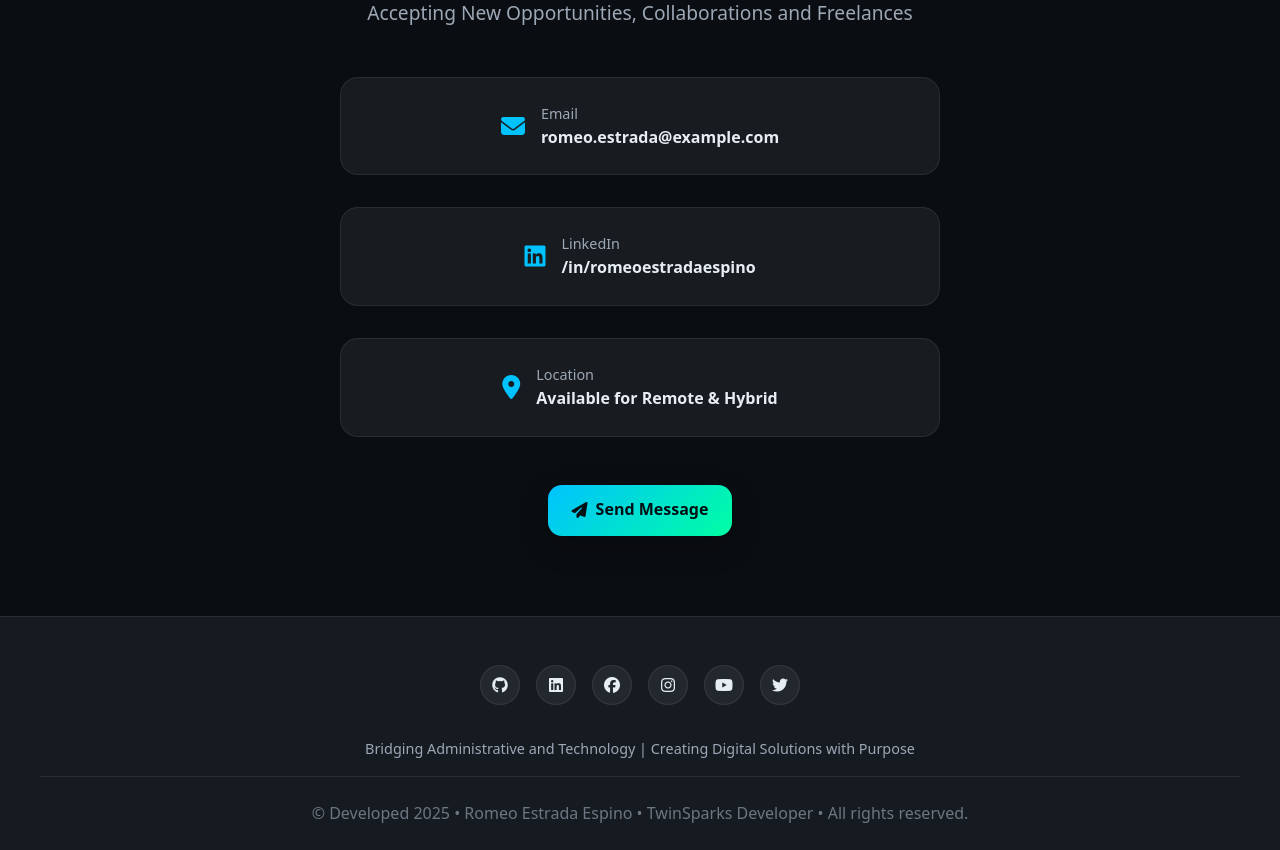
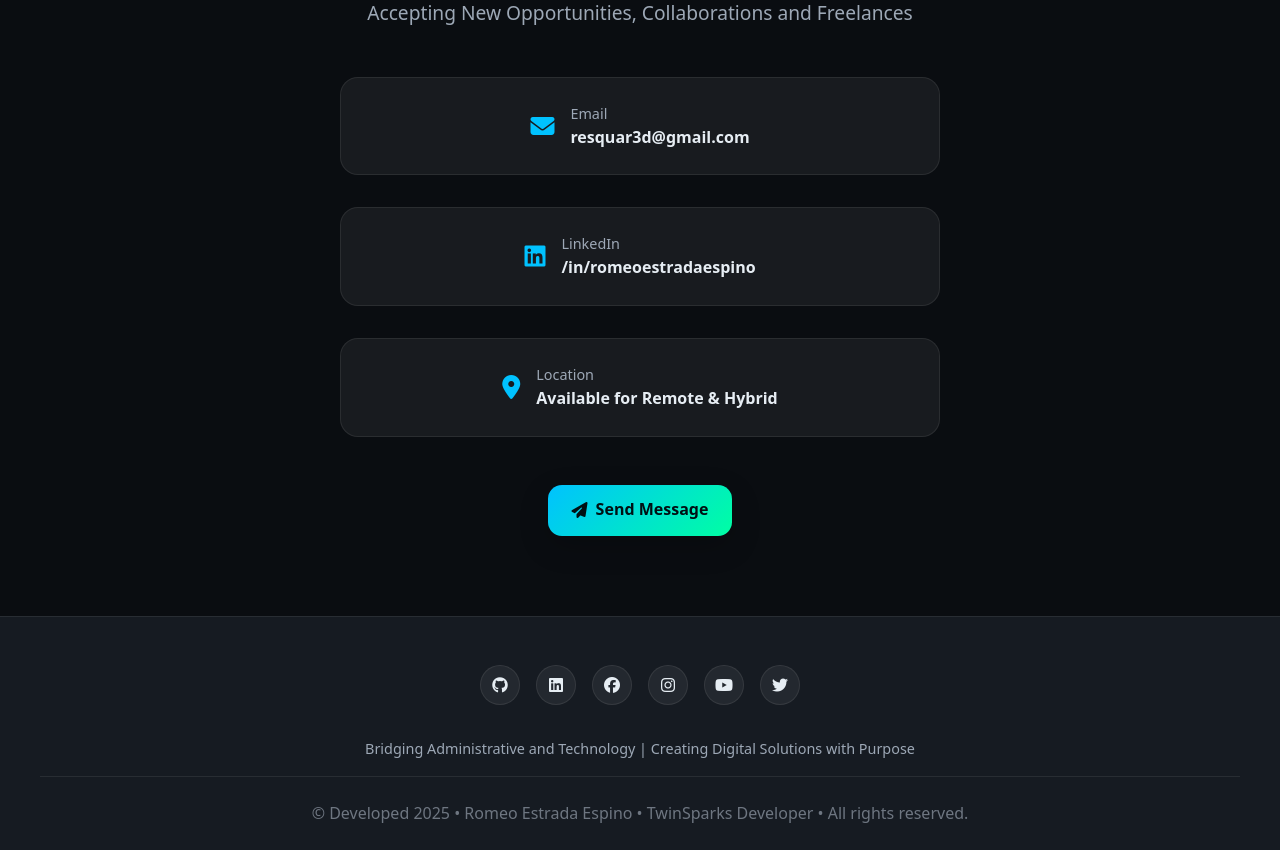
Before and after one commit to resquar3d/romyportfolio, a React (Vite) app: page / in a window 1280 px wide. Shown: the part 6120-6970 px from the top of the page. Built offline with nearby package versions, Linux system fonts and the light colour scheme.

Commit message:
Update Contact.jsx

```diff
--- a/src/components/Contact.jsx
+++ b/src/components/Contact.jsx
@@ -5,8 +5,8 @@ const Contact = () => {
     {
       icon: 'fas fa-envelope',
       label: 'Email',
-      value: 'romeo.estrada@example.com',
-      link: 'mailto:romeo.estrada@example.com'
+      value: 'resquar3d@gmail.com',
+      link: 'mailto:resquar3d@gmail.com'
     },
     {
       icon: 'fab fa-linkedin',
@@ -58,7 +58,7 @@ const Contact = () => {
           </div>
 
           <div className="contact-cta">
-            <a href="mailto:romeo.estrada@example.com" className="btn btn-primary">
+            <a href="mailto:resquar3d@gmail.com" className="btn btn-primary">
               <i className="fas fa-paper-plane"></i> Send Message
             </a>
           </div>
```
